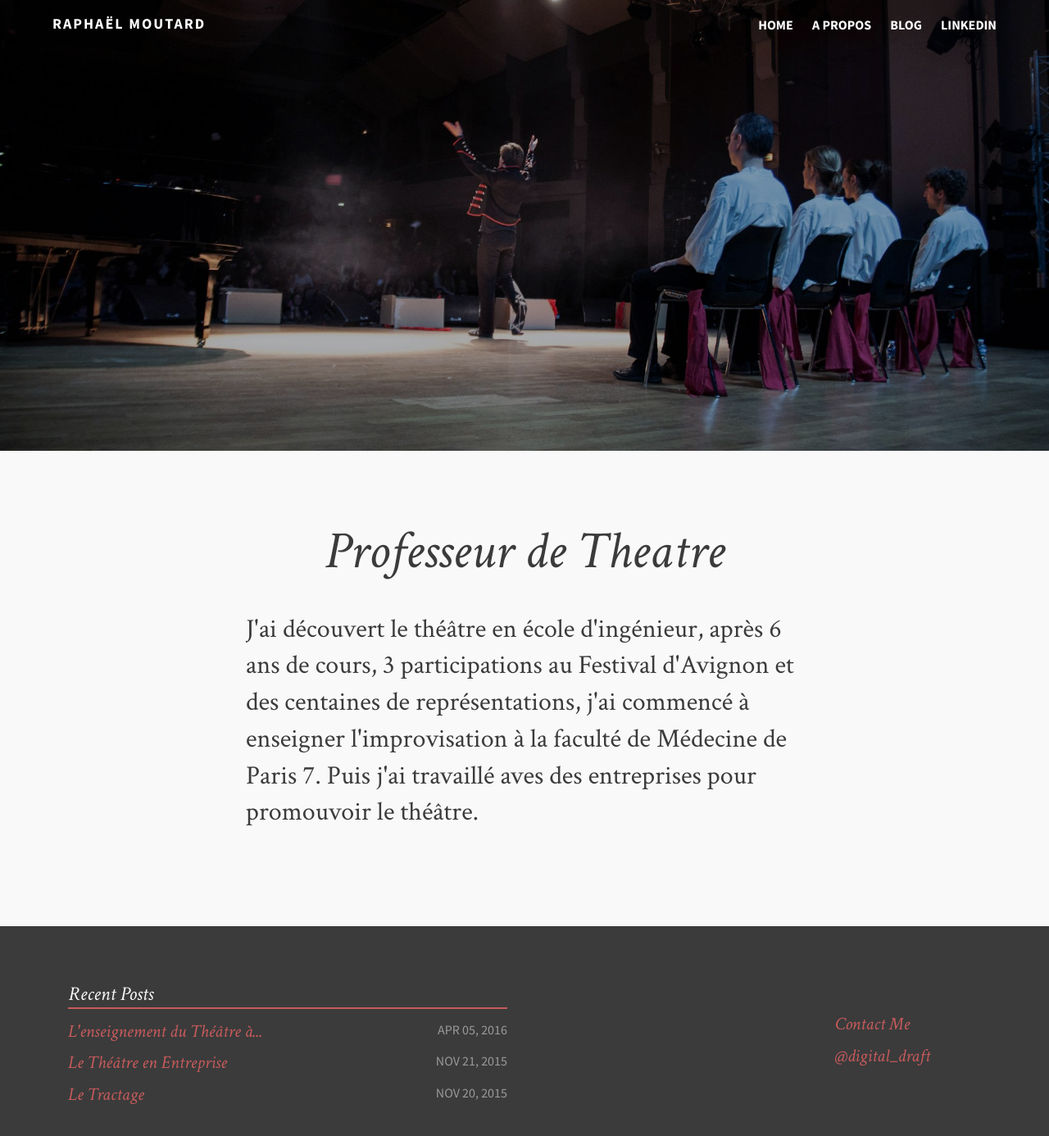
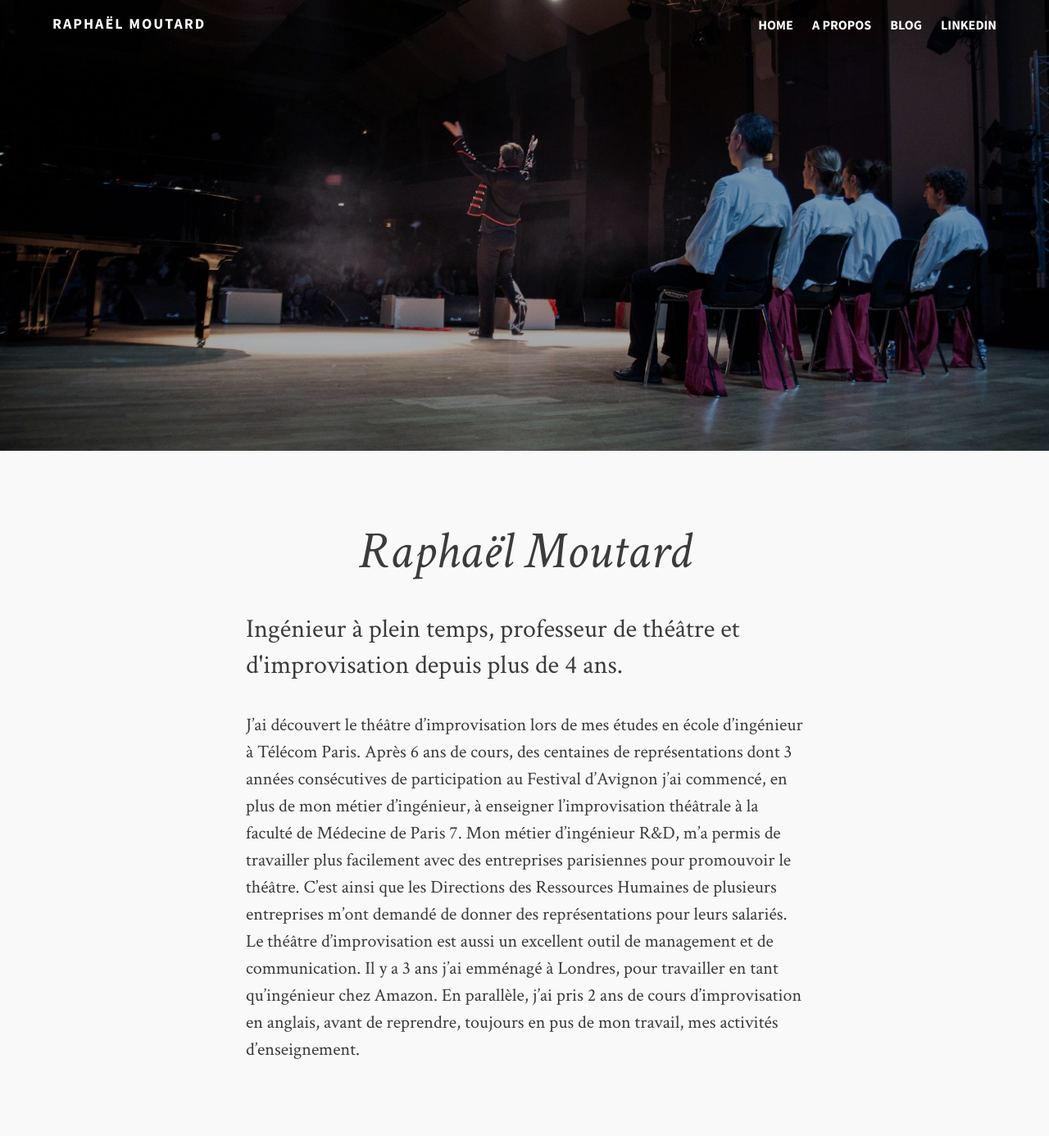
Before and after one commit to moutard/impro-blog, a Jekyll site: the page built from index.md, in a window 1280 px wide and 1400 px high. Shown: the top 1386 px of the window at 82% size. Built offline with Jekyll 4.4.1, drawn with Linux system fonts in a browser that asks for light colours.

Commit message:
[Home] présentation page d'accueil

```diff
--- a/_layouts/home.html
+++ b/_layouts/home.html
@@ -20,6 +20,9 @@
             <p class="intro">{% if page.description %}{{ page.description }}{% else %}{{ page.tagline }}{% endif %}</p>
           </hgroup>
         </header>
+
+        {{ content }}
+
     </article>
 
 {% include footer.html %}
--- a/index.md
+++ b/index.md
@@ -1,11 +1,11 @@
 ---
 layout: home
-title: "Professeur de Theatre"
-description: J'ai découvert le théâtre en école d'ingénieur, après 6 ans de cours,
-  3 participations au Festival d'Avignon et des centaines de représentations, j'ai
-  commencé à enseigner l'improvisation à la faculté de Médecine de Paris 7.
-  Puis j'ai travaillé aves des entreprises pour promouvoir le théâtre.
+title: "Raphaël Moutard"
+description: "Ingénieur à plein temps, professeur de théâtre et d'improvisation depuis plus de 4 ans."
 tags: [Raphael, Moutard, Theatre, Impro]
 image:
   feature: flibustiers_amiens.jpg
 ---
+
+J'ai découvert le théâtre d’improvisation lors de mes études en école d'ingénieur à Télécom Paris. Après 6 ans de cours, des centaines de représentations dont 3 années consécutives de participation au Festival d'Avignon j'ai commencé, en plus de mon métier d’ingénieur, à enseigner l'improvisation théâtrale à la faculté de Médecine de Paris 7. Mon métier d’ingénieur R&D, m’a permis de travailler plus facilement avec des entreprises parisiennes pour promouvoir le théâtre. C’est ainsi que les Directions des Ressources Humaines de plusieurs entreprises m’ont demandé de donner des représentations pour leurs salariés. Le théâtre d’improvisation est aussi un excellent outil de management et de communication.
+  Il y a 3 ans j’ai emménagé à Londres, pour travailler en tant qu’ingénieur chez Amazon. En parallèle, j’ai pris 2 ans de cours d’improvisation en anglais, avant de reprendre, toujours en pus de mon travail, mes activités d’enseignement.
```
